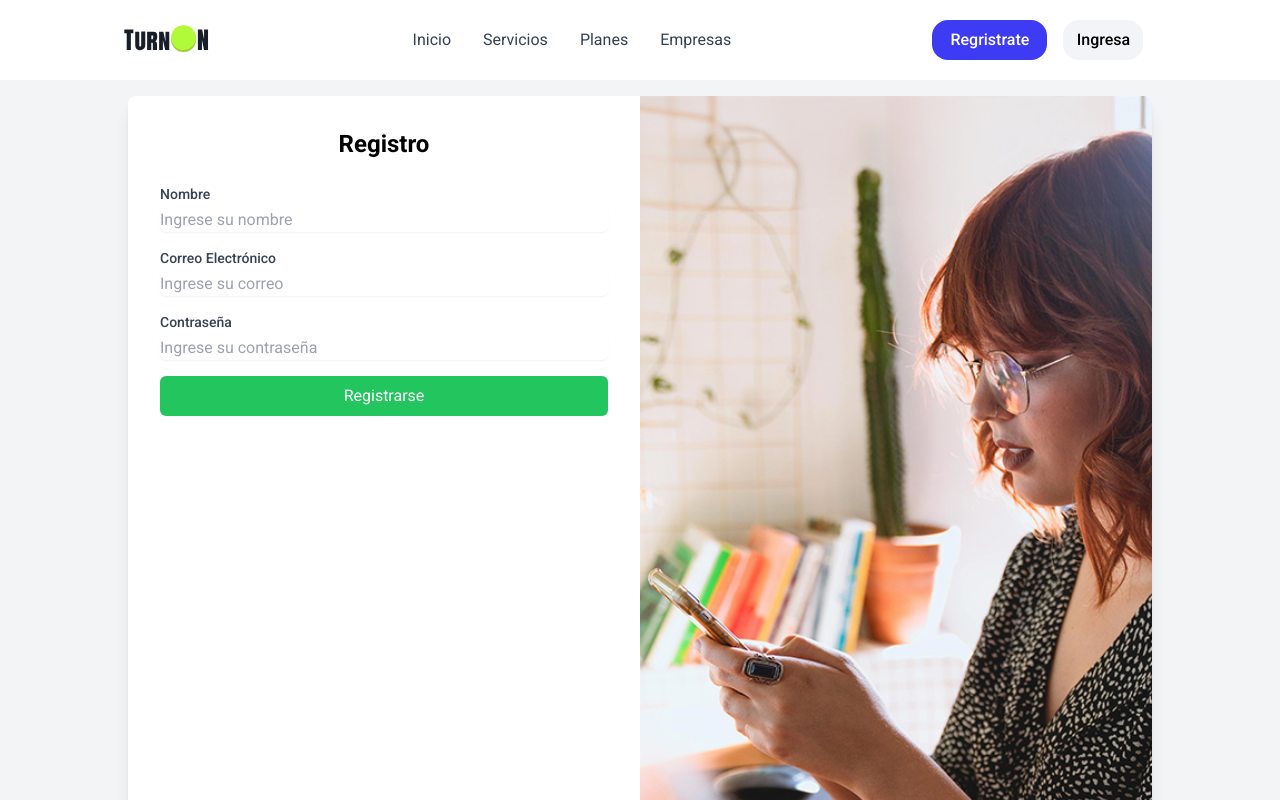
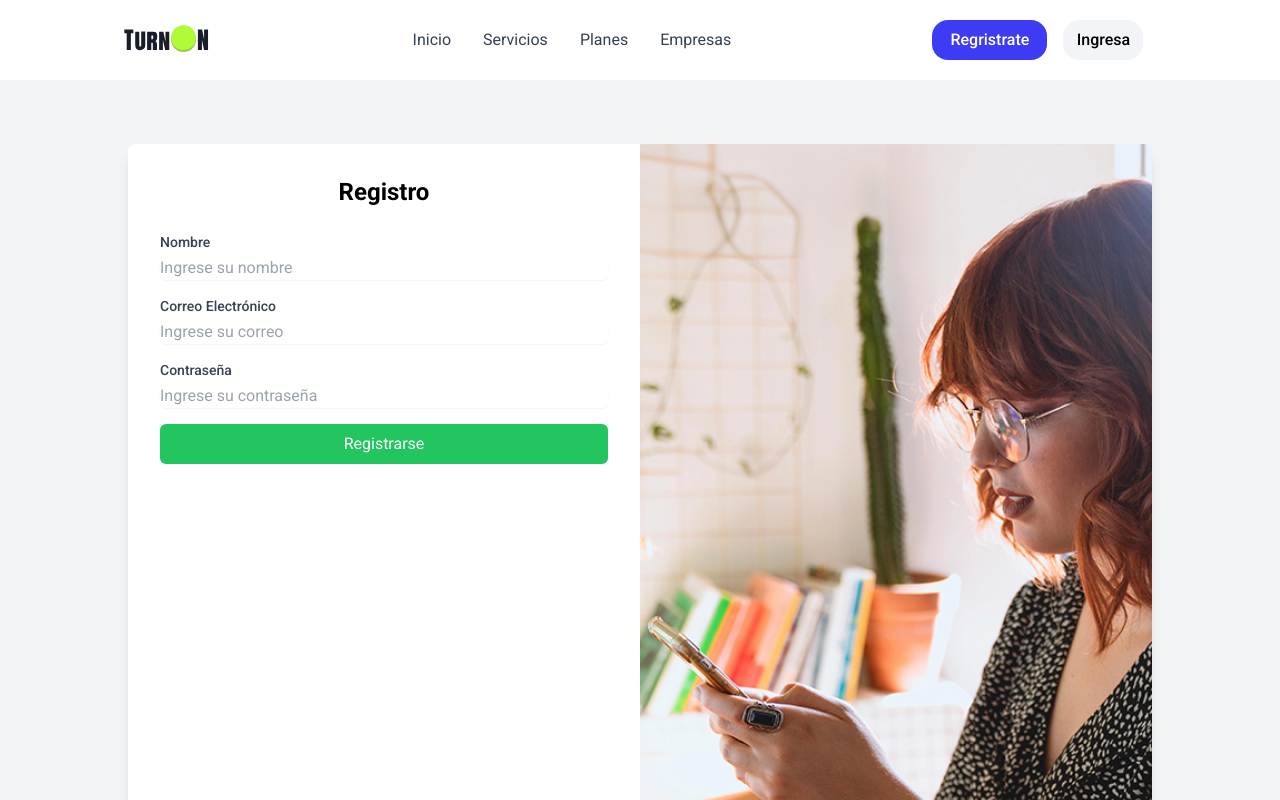
Before and after one commit to No-Country-simulation/C22-54-t-webapp_TurnOn, a React (Vite) app in the folder turnOn-front/: page /register in a window 1280 px wide. Shown: the top 800 px of the page. Built offline with nearby package versions, Linux system fonts and the light colour scheme.

Commit message:
added padding to register and login

```diff
--- a/turnOn-front/src/App.tsx
+++ b/turnOn-front/src/App.tsx
@@ -5,7 +5,6 @@
 import Home from "./pages/Home";
 import Footer from "./components/Footer";
 import Welcome from "./pages/Welcome";
-
 
 function App() {
   return (
--- a/turnOn-front/src/pages/Login.tsx
+++ b/turnOn-front/src/pages/Login.tsx
@@ -31,7 +31,7 @@
   };
 
   return (
-    <div className="flex items-center justify-center min-h-screen bg-gray-100">
+    <div className="flex items-center justify-center min-h-screen bg-gray-100 py-16">
       <div className="bg-white rounded-lg shadow-lg overflow-hidden md:flex md:w-4/5">
         {/* Formulario */}
         <div className="md:w-1/2 p-8">
--- a/turnOn-front/src/pages/Register.tsx
+++ b/turnOn-front/src/pages/Register.tsx
@@ -29,7 +29,7 @@
   };
 
   return (
-        <div className="flex items-center justify-center min-h-screen bg-gray-100">
+    <div className="flex items-center justify-center min-h-screen bg-gray-100 py-16">
       <div className="bg-white rounded-lg shadow-lg overflow-hidden md:flex md:w-4/5">
         {/* Formulario */}
         <div className="md:w-1/2 p-8">
```
Lines whose indentation alone changed are shown as unchanged.
